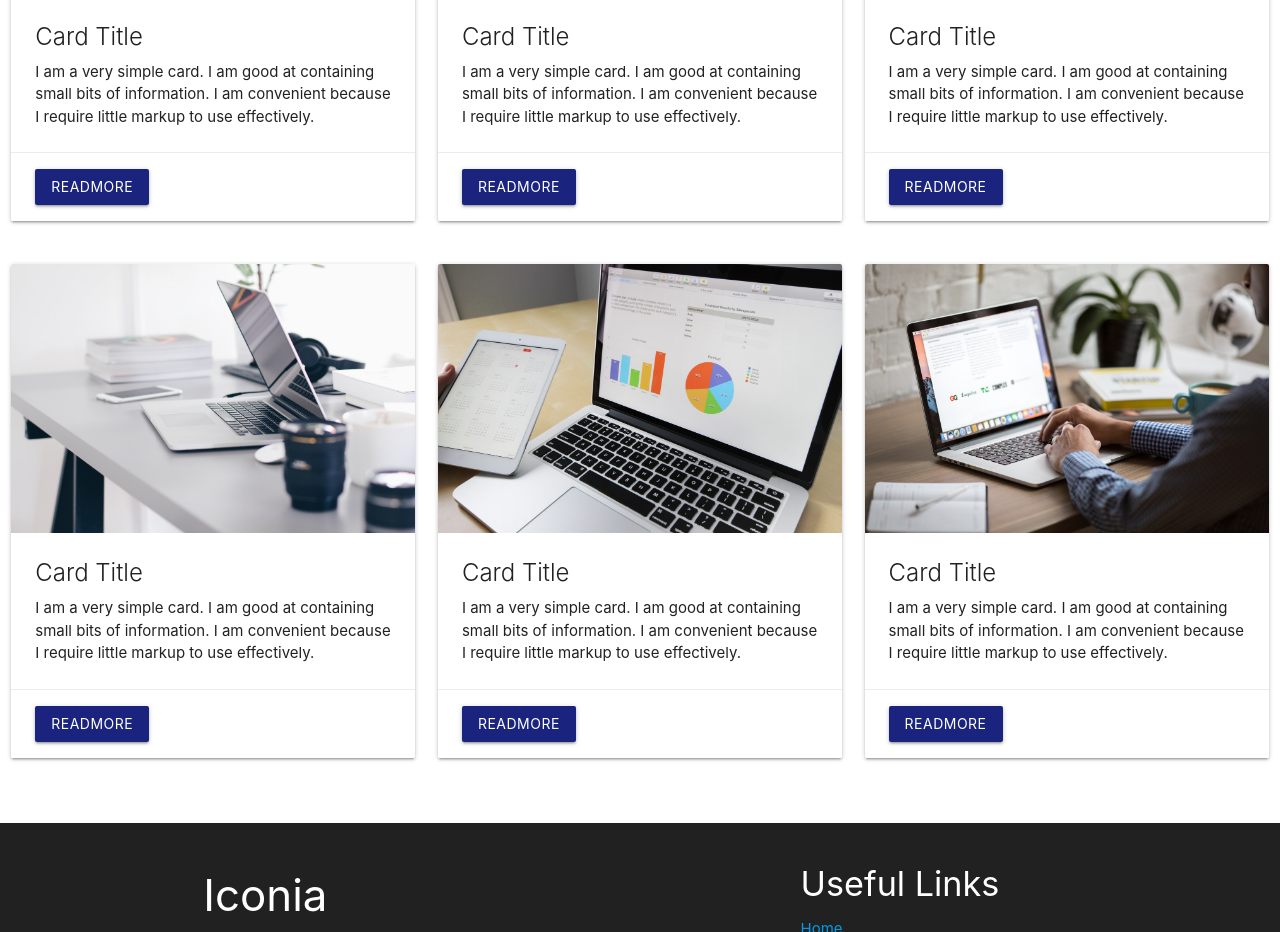
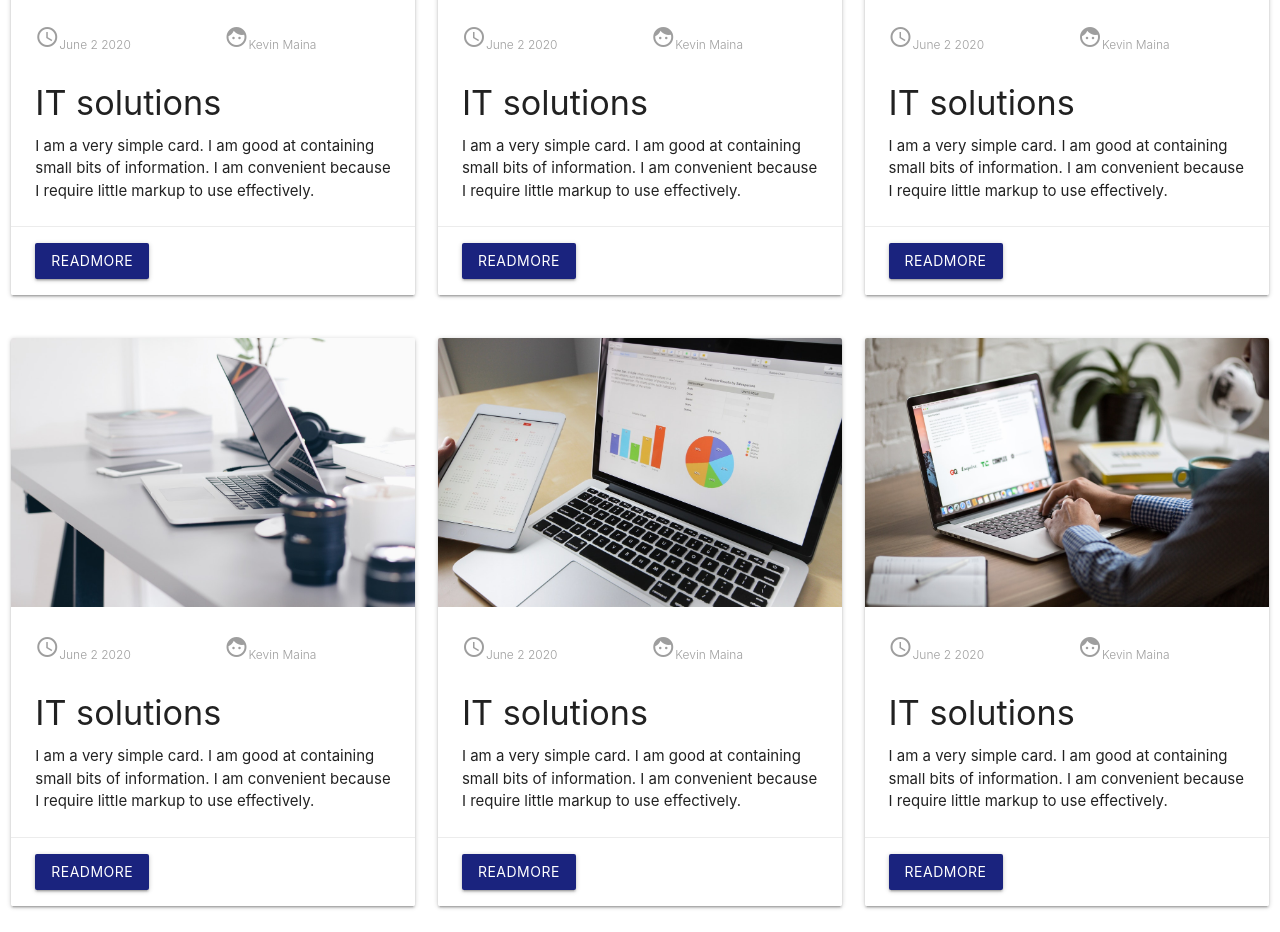
Before and after one commit to voke254/iconia-site, a plain HTML site: page blog.html in a window 1280 px wide. Shown: the part 359-1291 px from the top of the page. Drawn offline with Linux system fonts and the light colour scheme.

```diff
--- a/blog.html
+++ b/blog.html
@@ -61,7 +61,17 @@
                  <img src="img/machinelearning.jpg">
                </div>
                <div class="card-content">
-                <span class="card-title">Card Title</span>
+                <span class="card-title">
+                  <div class="row">
+                    <div class="col s12 m6">
+                      <label><i class="material-icons">access_time</i>June 2 2020</label>
+                    </div>
+                    <div class="col s12 m6">
+                      <label><i class="material-icons">face</i>Kevin Maina</label>
+                    </div>
+                  </div>
+                </span>
+                <h4>IT solutions</h4>
                  <p>I am a very simple card. I am good at containing small bits of information.
                  I am convenient because I require little markup to use effectively.</p>
                </div>
@@ -76,7 +86,17 @@
                  <img src="img/dataanalytics.jpg">
                </div>
                <div class="card-content">
-                <span class="card-title">Card Title</span>
+                <span class="card-title">
+                  <div class="row">
+                    <div class="col s12 m6">
+                      <label><i class="material-icons">access_time</i>June 2 2020</label>
+                    </div>
+                    <div class="col s12 m6">
+                      <label><i class="material-icons">face</i>Kevin Maina</label>
+                    </div>
+                  </div>
+                </span>
+                <h4>IT solutions</h4>
                  <p>I am a very simple card. I am good at containing small bits of information.
                  I am convenient because I require little markup to use effectively.</p>
                </div>
@@ -91,7 +111,17 @@
                  <img src="img/datasense.jpg">
                </div>
                <div class="card-content">
-                <span class="card-title">Card Title</span>
+                <span class="card-title">
+                  <div class="row">
+                    <div class="col s12 m6">
+                      <label><i class="material-icons">access_time</i>June 2 2020</label>
+                    </div>
+                    <div class="col s12 m6">
+                      <label><i class="material-icons">face</i>Kevin Maina</label>
+                    </div>
+                  </div>
+                </span>
+                <h4>IT solutions</h4>
                  <p>I am a very simple card. I am good at containing small bits of information.
                  I am convenient because I require little markup to use effectively.</p>
                </div>
@@ -108,7 +138,17 @@
                 <img src="img/machinelearning.jpg">
               </div>
               <div class="card-content">
-               <span class="card-title">Card Title</span>
+               <span class="card-title">
+                <div class="row">
+                  <div class="col s12 m6">
+                    <label><i class="material-icons">access_time</i>June 2 2020</label>
+                  </div>
+                  <div class="col s12 m6">
+                    <label><i class="material-icons">face</i>Kevin Maina</label>
+                  </div>
+                </div>
+               </span>
+               <h4>IT solutions</h4>
                 <p>I am a very simple card. I am good at containing small bits of information.
                 I am convenient because I require little markup to use effectively.</p>
               </div>
@@ -123,7 +163,17 @@
                 <img src="img/dataanalytics.jpg">
               </div>
               <div class="card-content">
-               <span class="card-title">Card Title</span>
+               <span class="card-title">
+                <div class="row">
+                  <div class="col s12 m6">
+                    <label><i class="material-icons">access_time</i>June 2 2020</label>
+                  </div>
+                  <div class="col s12 m6">
+                    <label><i class="material-icons">face</i>Kevin Maina</label>
+                  </div>
+                </div>
+               </span>
+               <h4>IT solutions</h4>
                 <p>I am a very simple card. I am good at containing small bits of information.
                 I am convenient because I require little markup to use effectively.</p>
               </div>
@@ -138,7 +188,17 @@
                 <img src="img/datasense.jpg">
               </div>
               <div class="card-content">
-               <span class="card-title">Card Title</span>
+               <span class="card-title">
+                <div class="row">
+                  <div class="col s12 m6">
+                    <label><i class="material-icons">access_time</i>June 2 2020</label>
+                  </div>
+                  <div class="col s12 m6">
+                    <label><i class="material-icons">face</i>Kevin Maina</label>
+                  </div>
+                </div>
+               </span>
+               <h4>IT solutions</h4>
                 <p>I am a very simple card. I am good at containing small bits of information.
                 I am convenient because I require little markup to use effectively.</p>
               </div>
```
Also changed, not shown: blogpage.html (+9 -4 lines), 2 other files.
